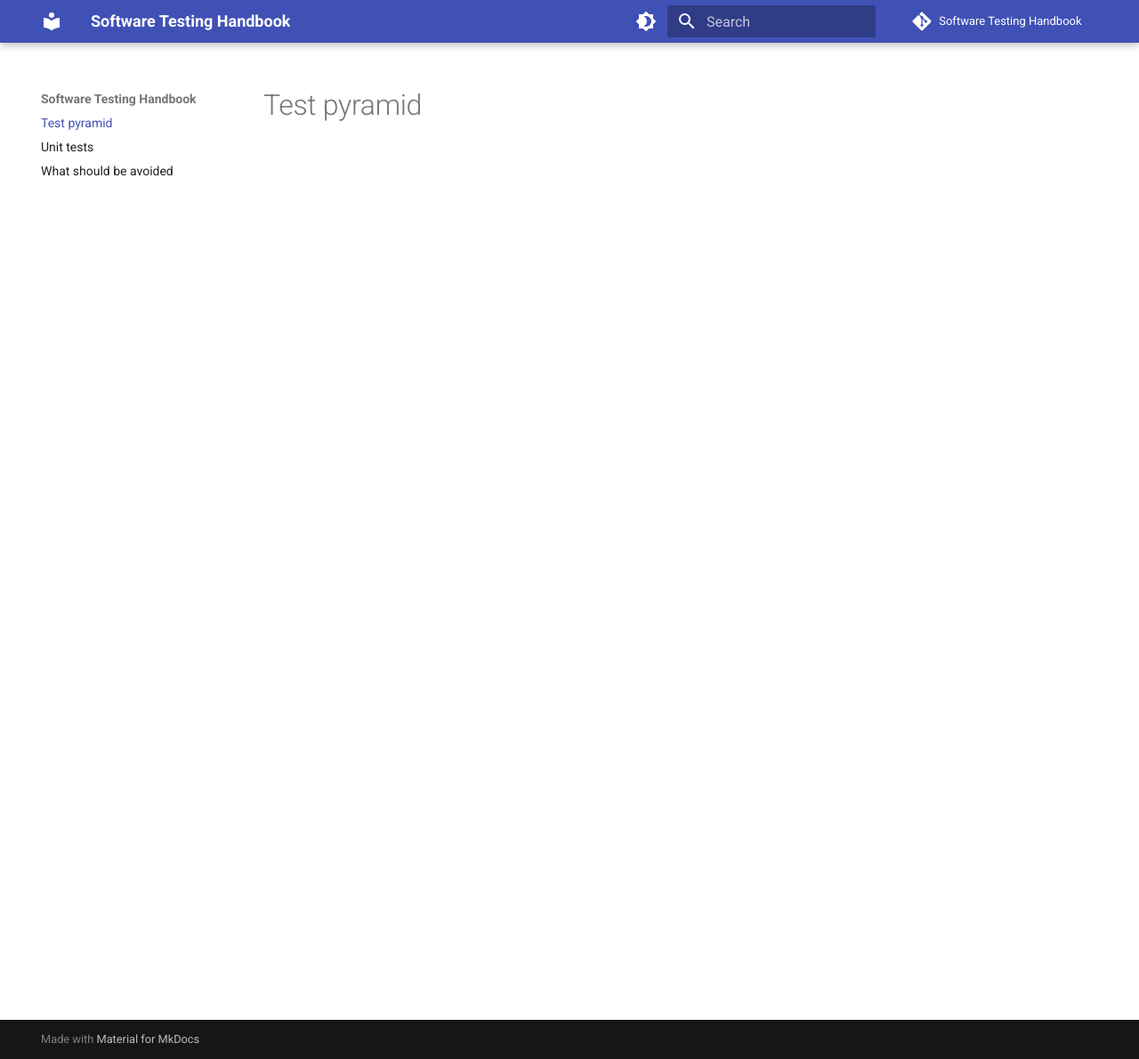
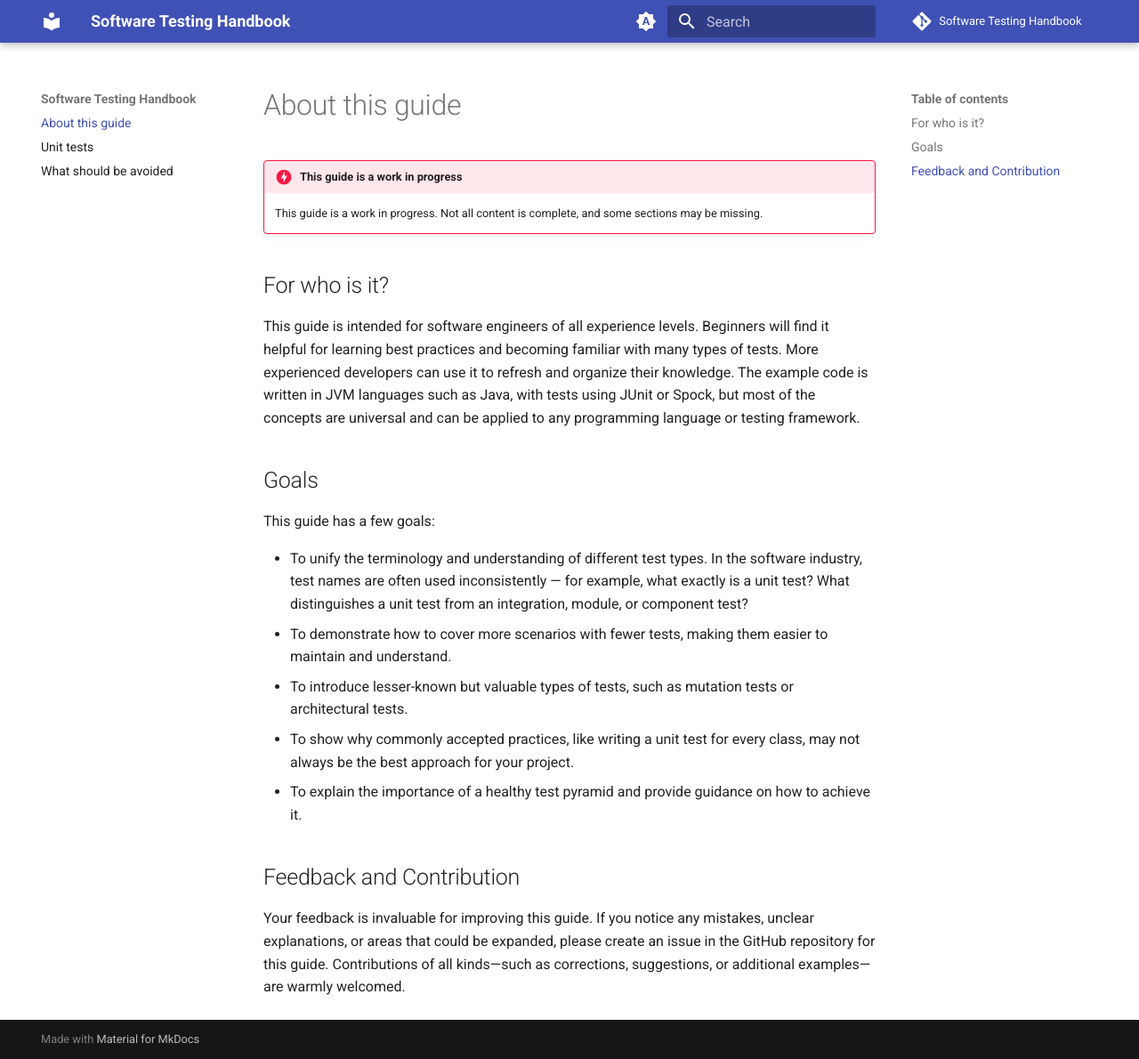
Before and after one commit to Sejdii/Software-Testing-Handbook, an MkDocs documentation site: the page built from docs/index.md, in a window 1280 px wide and 1190 px high. Shown: the whole window at 89% size. Built offline with MkDocs 1.6.1 and Material for MkDocs 9.7.7, drawn with Linux system fonts in a browser that asks for light colours; comment, search, counter and statistics services are not loaded.

Commit message:
Add "About this guide" section

```diff
--- a/docs/index.md
+++ b/docs/index.md
@@ -1 +1,23 @@
-# Test pyramid
+# About this guide
+
+!!! danger "This guide is a work in progress"
+
+    This guide is a work in progress. Not all content is complete, and some sections may be missing.
+
+## For who is it?
+
+This guide is intended for software engineers of all experience levels. Beginners will find it helpful for learning best practices and becoming familiar with many types of tests. More experienced developers can use it to refresh and organize their knowledge. The example code is written in JVM languages such as Java, with tests using JUnit or Spock, but most of the concepts are universal and can be applied to any programming language or testing framework.
+
+## Goals
+
+This guide has a few goals:
+
+- To unify the terminology and understanding of different test types. In the software industry, test names are often used inconsistently — for example, what exactly is a unit test? What distinguishes a unit test from an integration, module, or component test?
+- To demonstrate how to cover more scenarios with fewer tests, making them easier to maintain and understand.
+- To introduce lesser-known but valuable types of tests, such as mutation tests or architectural tests.
+- To show why commonly accepted practices, like writing a unit test for every class, may not always be the best approach for your project.
+- To explain the importance of a healthy test pyramid and provide guidance on how to achieve it.
+
+## Feedback and Contribution
+
+Your feedback is invaluable for improving this guide. If you notice any mistakes, unclear explanations, or areas that could be expanded, please create an issue in the GitHub repository for this guide. Contributions of all kinds—such as corrections, suggestions, or additional examples—are warmly welcomed.
--- a/mkdocs.yml
+++ b/mkdocs.yml
@@ -7,15 +7,22 @@ site_url: https://sejdii.github.io/Software-Testing-Handbook
 theme:
   name: material
   palette:
-    - scheme: default
+    - media: "(prefers-color-scheme)"
+      toggle:
+        icon: material/brightness-auto
+        name: Switch to light mode
+
+    - media: "(prefers-color-scheme: light)"
+      scheme: default
+      toggle:
+        icon: material/brightness-7
+        name: Switch to dark mode
+
+    - media: "(prefers-color-scheme: dark)"
+      scheme: slate
       toggle:
         icon: material/brightness-4
         name: Switch to light mode
-
-    - scheme: slate
-      toggle:
-        icon: material/brightness-7
-        name: Switch to dark mode
 nav:
   - index.md
   - unit/unit_tests.md
@@ -28,3 +35,5 @@ markdown_extensions:
   - pymdownx.inlinehilite
   - pymdownx.snippets
   - pymdownx.superfences
+  - admonition
+  - pymdownx.details
```
